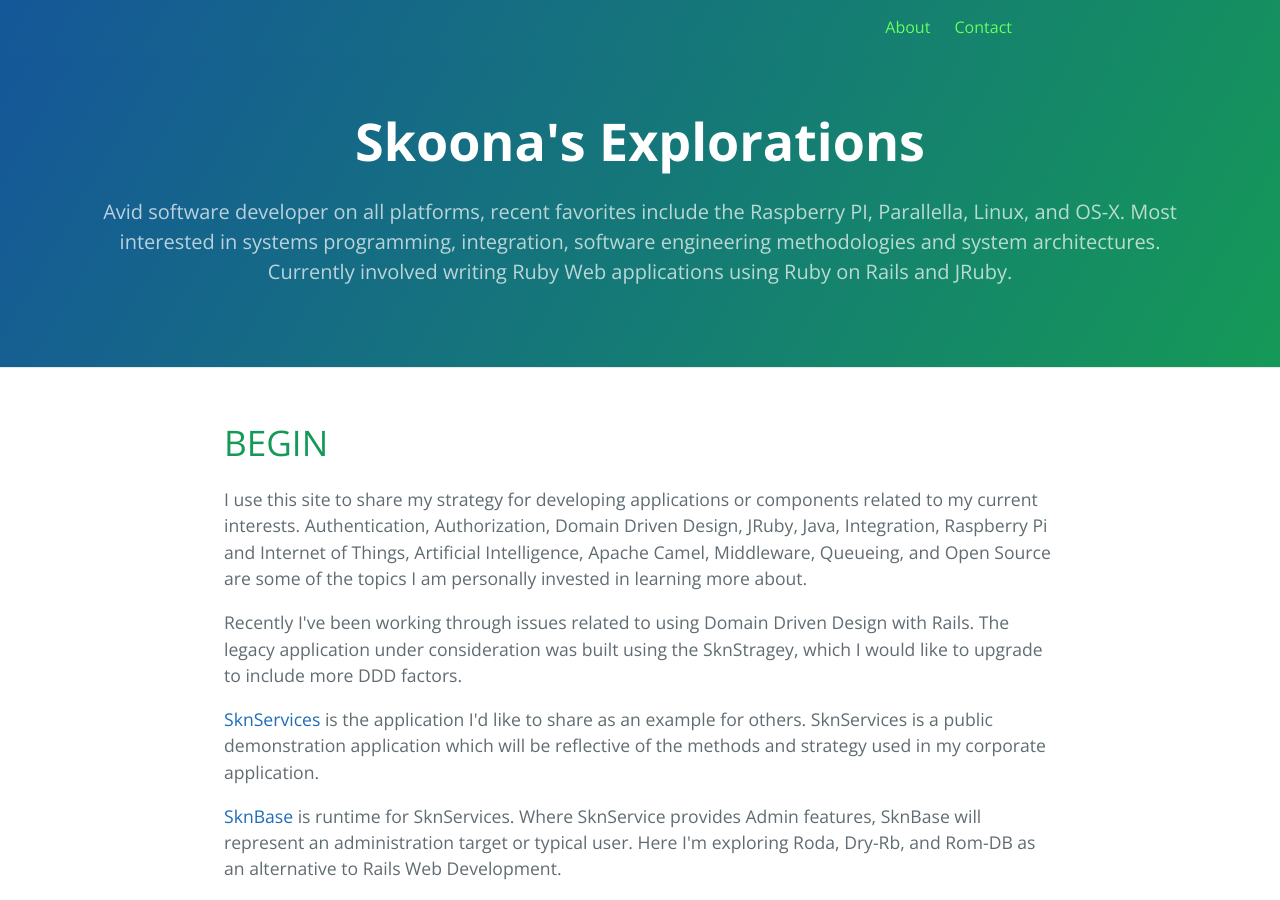
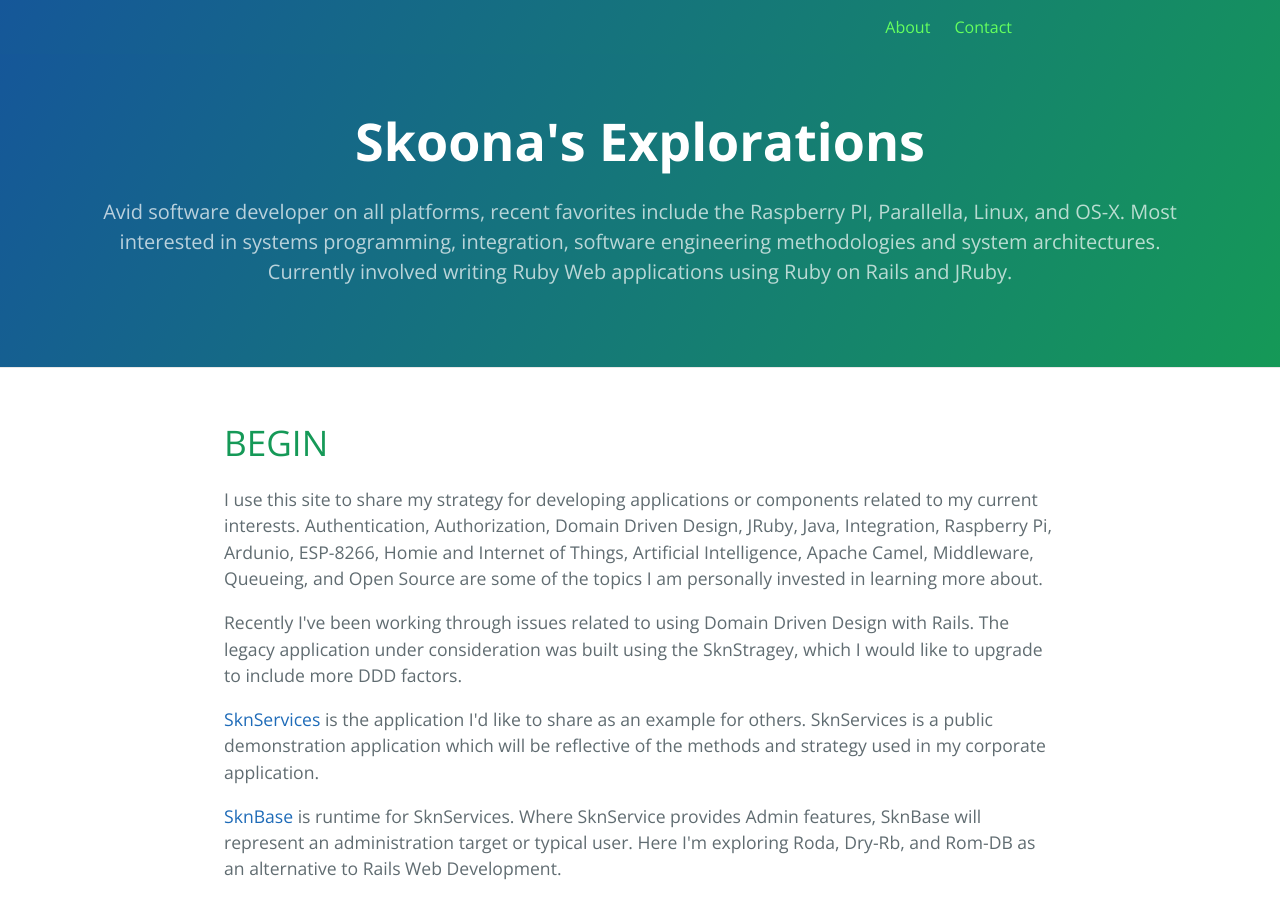
Before and after one commit to skoona/skoona.github.io, a Jekyll site: the page built from index.html, in a window 1280 px wide and 900 px high. Built offline with Jekyll 4.4.1, drawn with Linux system fonts in a browser that asks for light colours; comment, search, counter and statistics services are not loaded.

```diff
--- a/index.html
+++ b/index.html
@@ -10,7 +10,7 @@ description: {{ site.description }}
 <p>
     I use this site to share my strategy for developing applications or components related to my current interests.
     Authentication, Authorization, Domain Driven Design, JRuby, Java, Integration,
-    Raspberry Pi and Internet of Things, Artificial Intelligence, Apache Camel, Middleware,
+    Raspberry Pi, Ardunio, ESP-8266, Homie and Internet of Things, Artificial Intelligence, Apache Camel, Middleware,
     Queueing, and Open Source are some of the topics I am personally invested in learning more about.
 </p>
 
@@ -38,7 +38,7 @@ description: {{ site.description }}
 	<dd>Online demo site of SknWebApp.</dd>
 	<dt><a href="https://skoona.github.io/skn_base/">SknBase</a></dt>
 	<dd>Roda-based runtime for SknServices</dd>
-	<dt><a href="http://vserv.skoona.net:4000/">SknBase Demo</a></dt>
+	<dt><a href="http://vserv.skoona.net:3000/">SknBase Demo</a></dt>
 	<dd>Online demo site of SknBase.</dd>
 	<dt><a href="https://skoona.github.io/skn_utils/">SknUtils</a></dt>
 	<dd>Ruby Gem containing useful utilities I've written to assist with the SknStrategy development model</dt>
```
